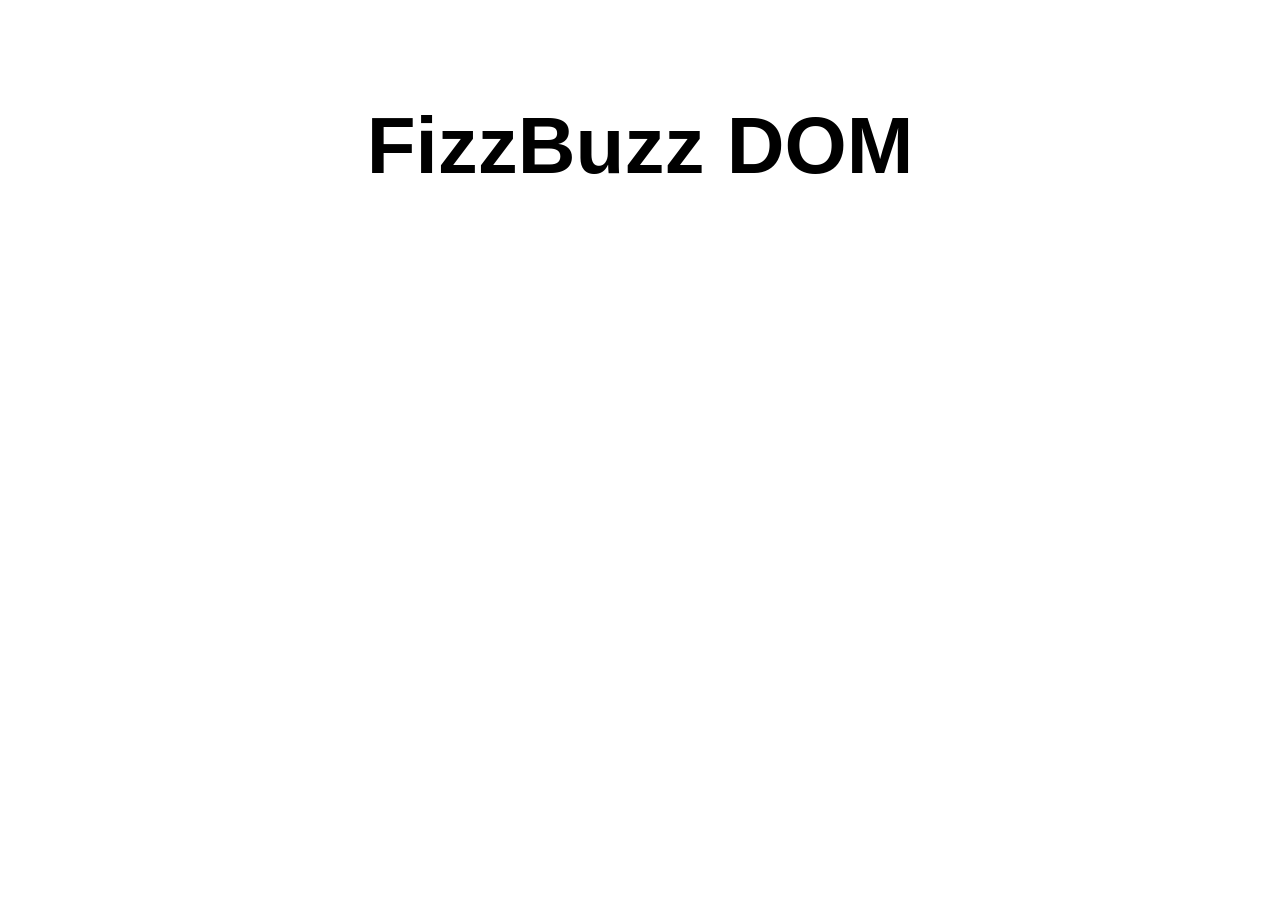
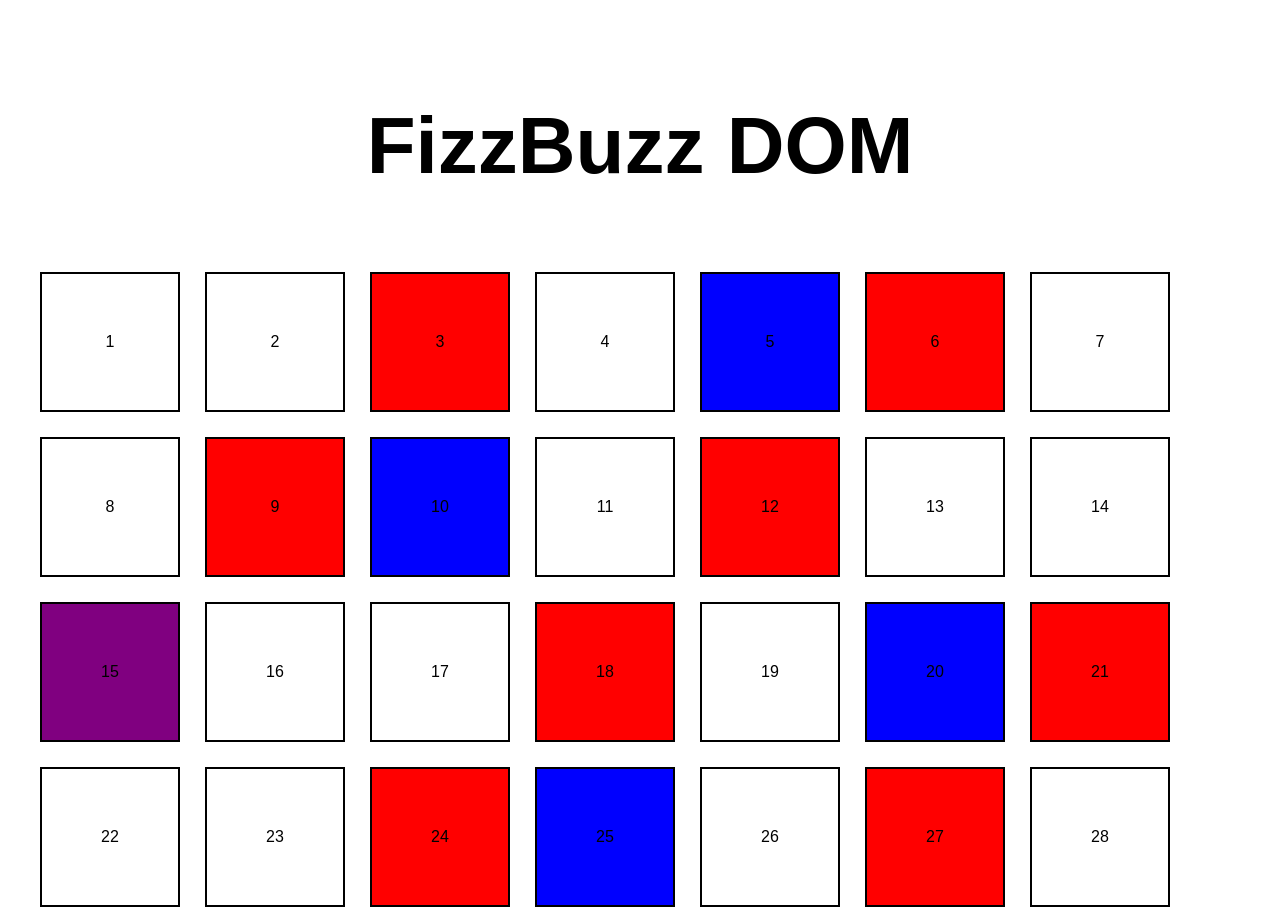
Before and after one commit to MiriamEvardi/js-fizzbuzz, a plain HTML site: page index.html in a window 1280 px wide. Shown: the top 910 px of the page. Before the commit the page ends 800 px from the top, so only its background shows below. Drawn offline with Linux system fonts and the light colour scheme.

Commit message:
fix and add fizzbuzz squares

```diff
--- a/css/style.css
+++ b/css/style.css
@@ -33,7 +33,7 @@ h1 {
     align-items: center;
     width: 140px;
     height: 140px;
-    border: solid 2px purple;
+    border: solid 2px black;
 }
 
 .square.fizz {
@@ -44,6 +44,6 @@ h1 {
     background-color: blue;
 }
 
-.square.fizzbuzz {
+.square.fizz.buzz {
     background-color: purple;
 }
--- a/js/script.js
+++ b/js/script.js
@@ -21,10 +21,18 @@ for (let i = 1; i <= 100; i++) {
     if (i % 3 == 0) {
         squareElement.className += " fizz";
 
-        // (ELSE IF) voglio che i multipli di 5 abbiano stampato "Buzz"
-    } else if (i % 5 == 0) {
+    }
+
+    // (IF) voglio che i multipli di 5 abbiano stampato "Buzz"
+    if (i % 5 == 0) {
         squareElement.className += " buzz";
 
-        // (ELSE IF) voglio che sia i multipli di 3 che di 5 abbiano stampato "FizzBuzz"
+    }
+
+    // (IF) voglio che sia i multipli di 3 che di 5 abbiano stampato "FizzBuzz"
+    // altrimenti fare la moltiplicazione 3 * 5 ?
+    if (i % 3 == 0 && i % 5 == 0) {
+        squareElement.className = "square fizz buzz";
 
     }
+}
```
